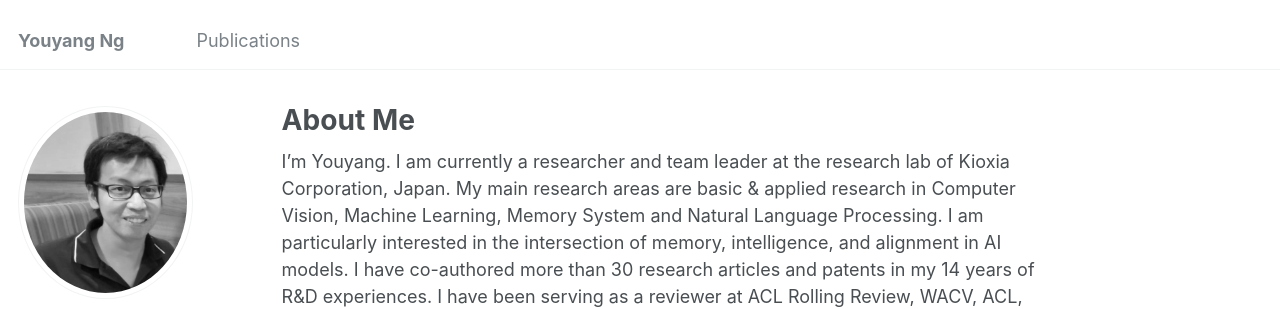
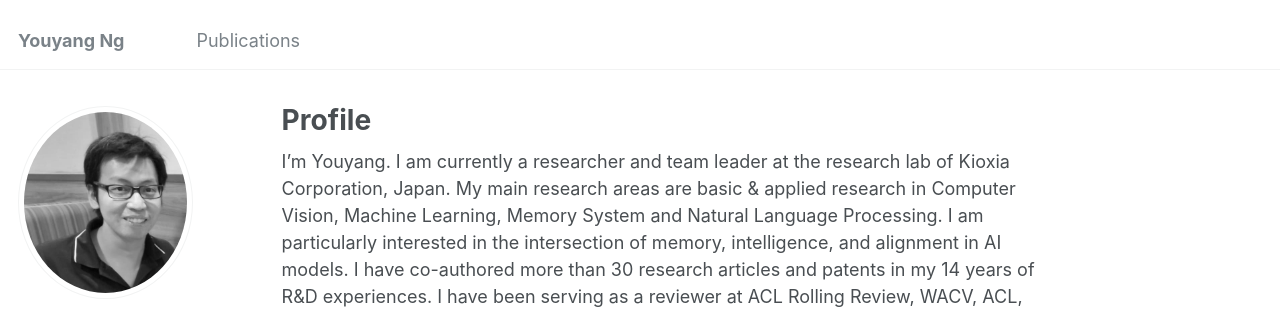
Before and after one commit to yy29/yy29.github.io, a Jekyll site: the page built from _pages/about.md, in a window 1280 px wide and 900 px high. Shown: the top 309 px of the window. Built offline with Jekyll 4.4.1, drawn with Linux system fonts in a browser that asks for light colours; some web fonts are replaced.

Commit message:
Update about.md

```diff
--- a/_pages/about.md
+++ b/_pages/about.md
@@ -1,6 +1,6 @@
 ---
 permalink: /
-title: "About Me"
+title: "Profile"
 author_profile: true
 redirect_from:
   - /about/
```
